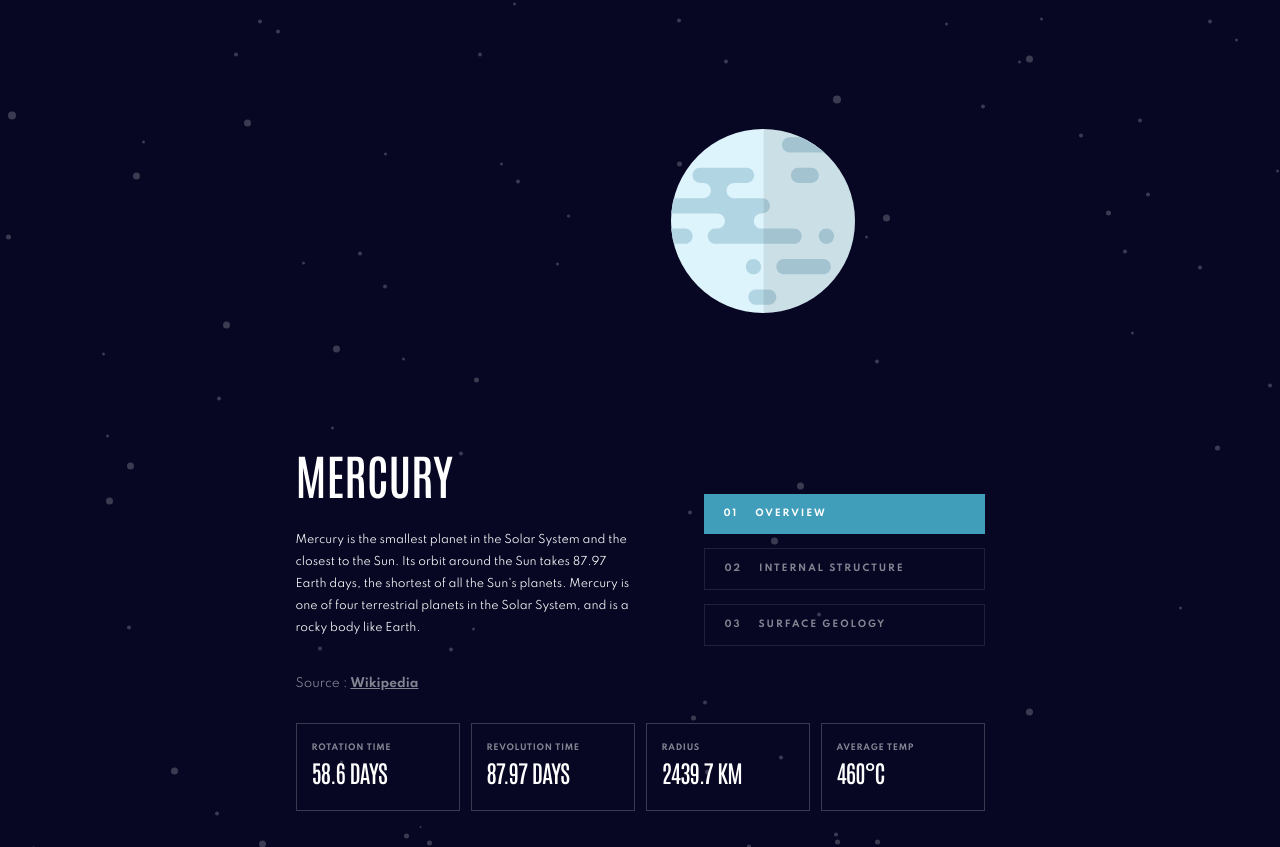
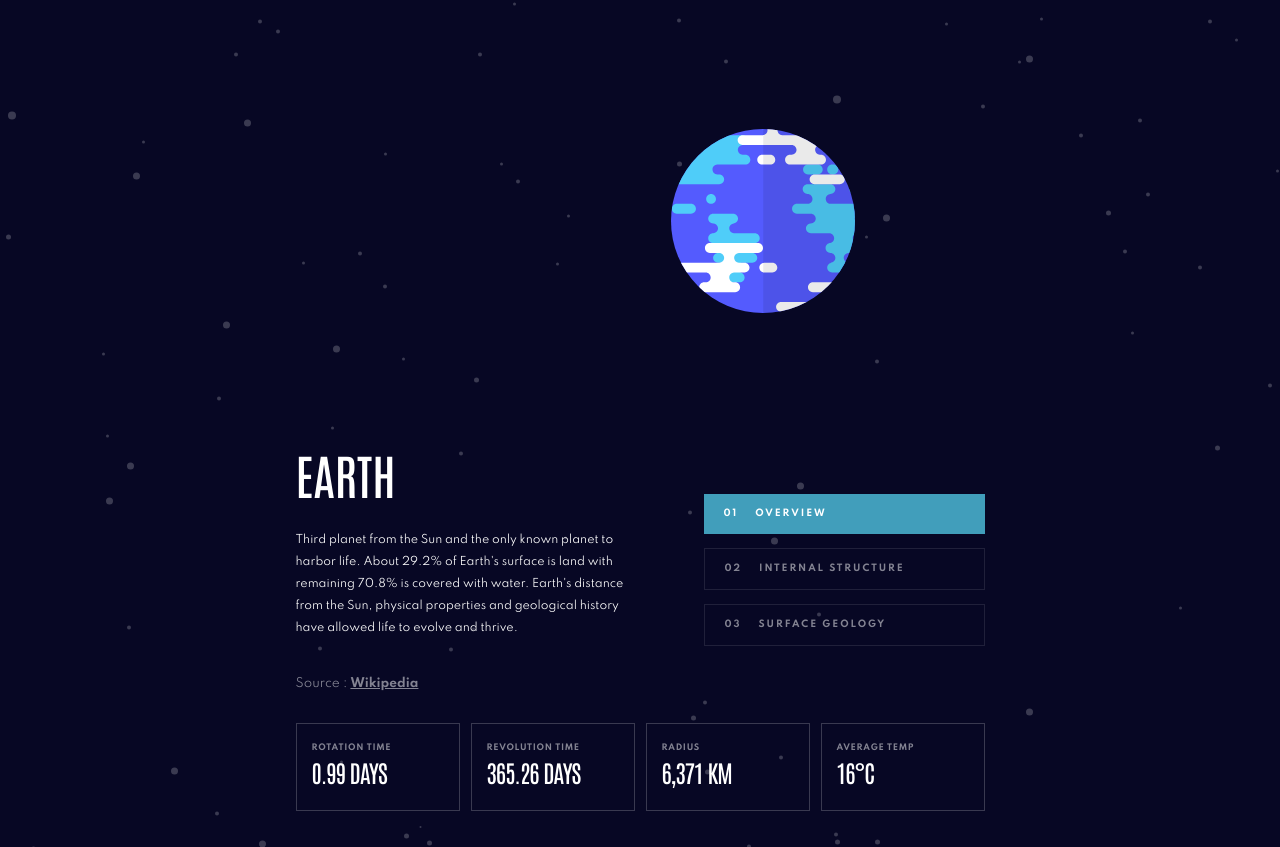
Before and after one commit to arfarobs/planets-fact-site, a React (Create React App) app: page / in a window 1280 px wide. Shown: the part 177-1024 px from the top of the page. Built offline with nearby package versions, Linux system fonts and the light colour scheme.

Commit message:
forgot to add the files

```diff
--- a/src/app/App.js
+++ b/src/app/App.js
@@ -81,9 +81,9 @@ const App = () => {
 			<motion.main animate={controls} variants={mainVariants}>
 				<AnimatePresence exitBeforeEnter>
 					<Routes location={location} key={location.key}>
-						<Route path="/" element={<Earth />} />
 						<Route path="/marcury" element={<Mercury />} />
 						<Route path="/venus" element={<Venus />} />
+						<Route path="/" element={<Earth />} />
 						<Route path="/mars" element={<Mars />} />
 						<Route path="/jupiter" element={<Jupiter />} />
 						<Route path="/saturn" element={<Saturn />} />
--- a/src/components/info/infoSlice.js
+++ b/src/components/info/infoSlice.js
@@ -2,11 +2,11 @@ import { createSlice } from '@reduxjs/toolkit';
 import { data } from '../../app/data';
 
 const initialState = {
-	currentPage: 'mercury',
+	currentPage: 'earth',
 	currentSection: 'overview',
-	paragraph: 'Mercury is the smallest planet in the Solar System and the closest to the Sun. Its orbit around the Sun takes 87.97 Earth days, the shortest of all the Sun\'s planets. Mercury is one of four terrestrial planets in the Solar System, and is a rocky body like Earth.',
-	stats: ['58.6 days', '87.97 days', '2439.7 km', '460°c'],
-	wikiSrc: 'https://en.wikipedia.org/wiki/Mercury_(planet)',
+	paragraph: 'Third planet from the Sun and the only known planet to harbor life. About 29.2% of Earth\'s surface is land with remaining 70.8% is covered with water. Earth\'s distance from the Sun, physical properties and geological history have allowed life to evolve and thrive.',
+	stats: ['0.99 days', '365.26 days', '6,371 km', '16°c'],
+	wikiSrc: 'https://en.wikipedia.org/wiki/Earth',
 	paragraphIsChanging: false,
 	surfaceStatus: '',
 	surfaceHasBeenSelected: false
```
Also changed, not shown: 1 other file (tests, documents, lock files or other folders).
